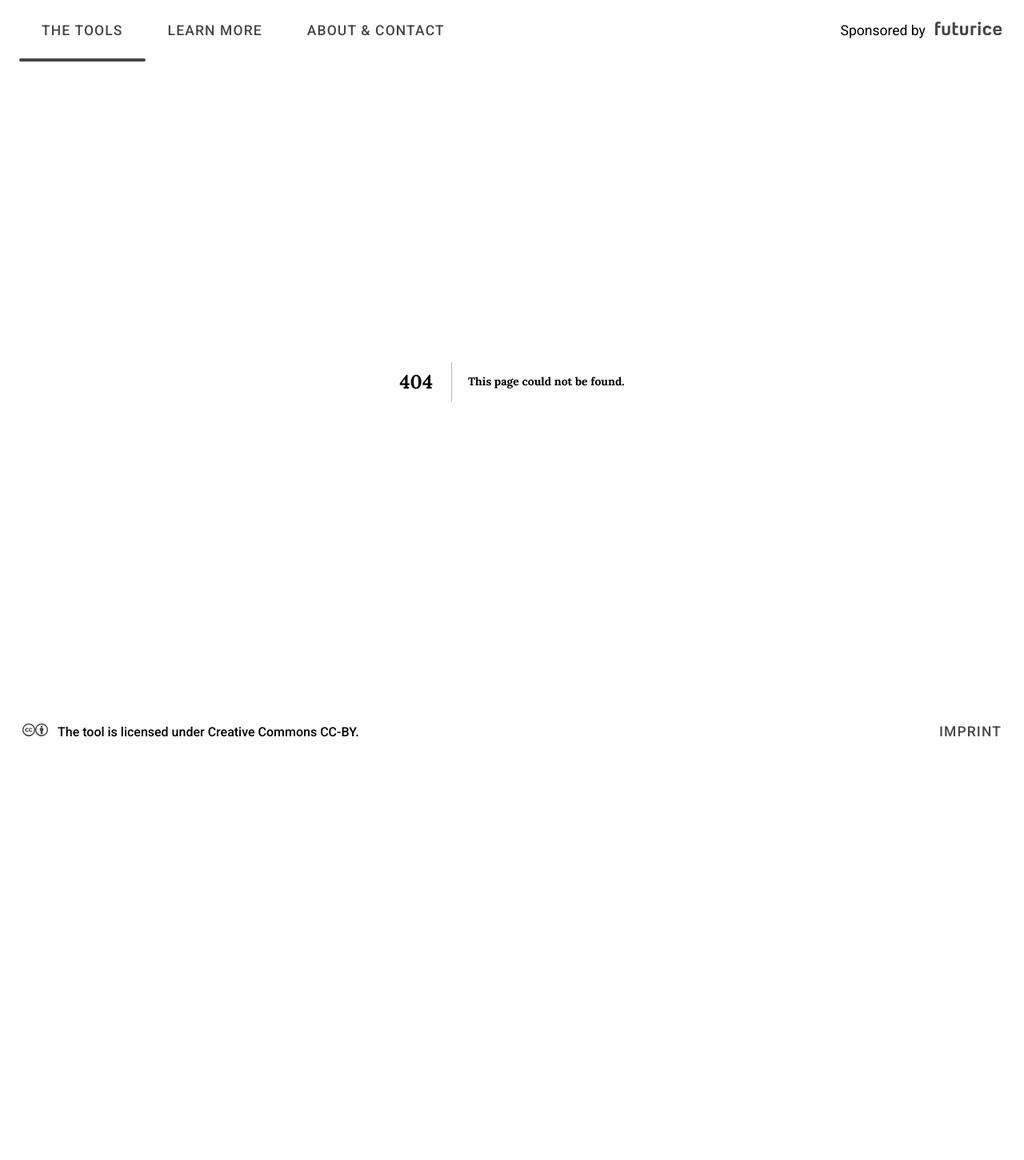
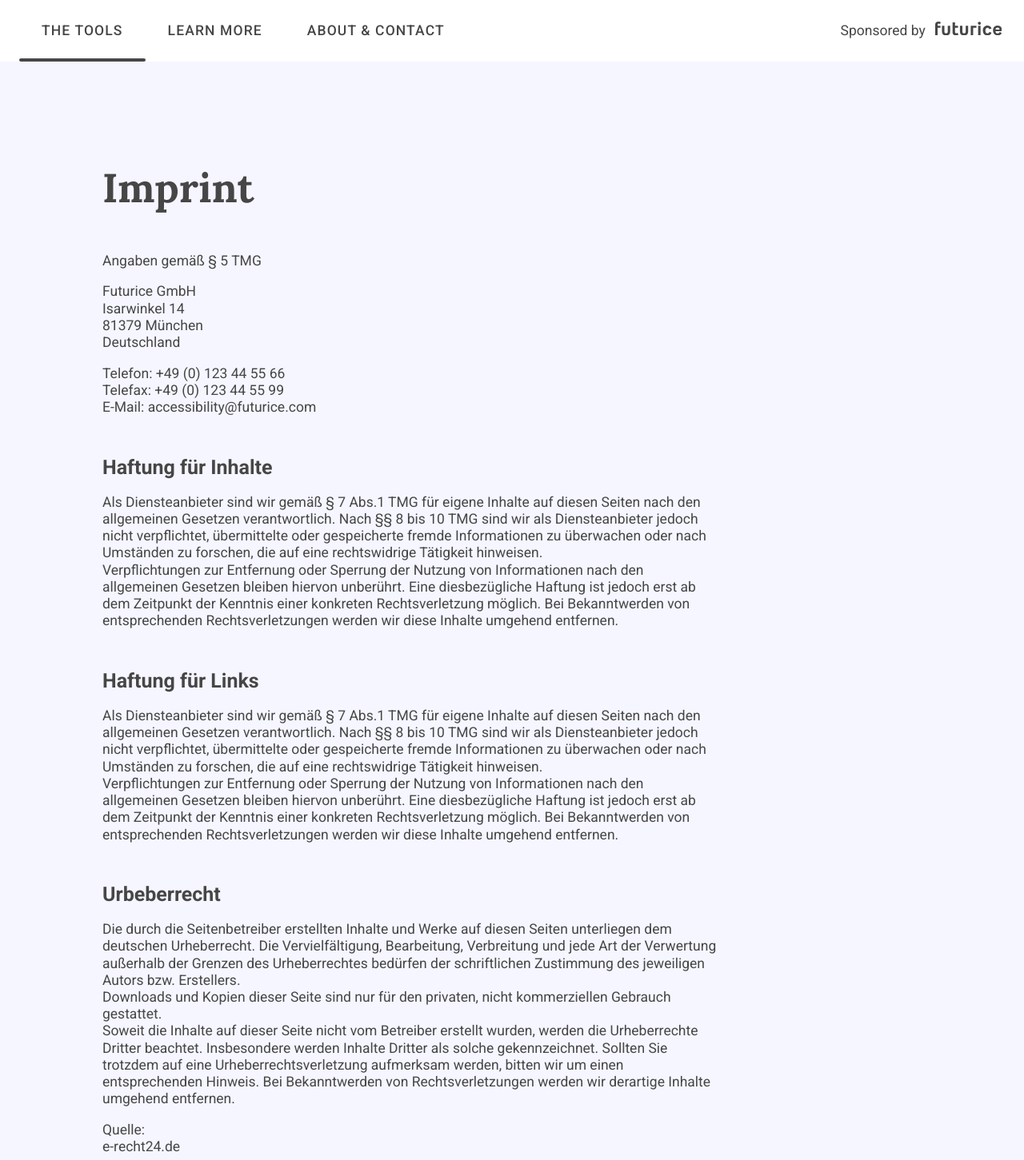
Before and after one commit to accessibility-tools/website, a Next.js app: page /imprint in a window 1280 px wide. Before the commit this address had no page. Shown: the top 1451 px of the page at 80% size. Before the commit the page ends 954 px from the top, so only its background shows below. Built offline with nearby package versions, Linux system fonts and the light colour scheme.

Commit message:
add imprint page and footer link

```diff
--- a/src/components/footer/Footer.jsx
+++ b/src/components/footer/Footer.jsx
@@ -1,8 +1,9 @@
 import React from "react";
+import Link from "next/link";
 import styled from "styled-components";
 import { spacing } from "../../shared/style";
 import Icon from "../icon/Icon";
-import Link from "../links/Link";
+import StyledLink from "../links/Link";
 
 const StyledFooter = styled.footer`
   display: flex;
@@ -21,7 +22,7 @@ const LicenseWrapper = styled.div`
   }
 `;
 
-const LicenseLink = styled(Link)`
+const LicenseLink = styled(StyledLink)`
   display: inline-flex;
   align-items: center;
   & > :first-child {
@@ -57,8 +58,8 @@ const Footer = () => {
         <FullText>The tool is licensed under Creative Commons CC-BY.</FullText>
         <ShortText>CC-BY.</ShortText>
       </LicenseWrapper>
-      <Link isSecondary={true} href="/">
-        imprint
+      <Link href="/imprint">
+        <StyledLink isSecondary={true}>imprint</StyledLink>
       </Link>
     </StyledFooter>
   );
--- /dev/null
+++ b/src/pages/imprint.jsx
@@ -0,0 +1,109 @@
+import React from "react";
+import styled from "styled-components";
+import { color } from "../shared/style";
+import Stack from "../components/layout-components/Stack";
+
+const PageContainer = styled(Stack)`
+  background-color: ${color.extraLightPurple};
+  padding: 8rem 8rem;
+
+  p {
+    max-width: 48rem;
+  }
+
+  @media (max-width: 48rem) {
+    padding: 8rem 3rem;
+
+    & > * {
+      text-align: left;
+    }
+  }
+`;
+
+const ImprintPage = () => (
+  <PageContainer>
+    <h1>Imprint</h1>
+    <div>
+      <p>Angaben gemäß § 5 TMG</p>
+      <p>
+        Futurice GmbH
+        <br />
+        Isarwinkel 14
+        <br />
+        81379 München
+        <br />
+        Deutschland
+      </p>
+      <p>
+        Telefon: +49 (0) 123 44 55 66
+        <br />
+        Telefax: +49 (0) 123 44 55 99
+        <br />
+        E-Mail: accessibility@futurice.com
+      </p>
+    </div>
+    <div>
+      <h3>Haftung für Inhalte</h3>
+      <p>
+        Als Diensteanbieter sind wir gemäß § 7 Abs.1 TMG für eigene Inhalte auf
+        diesen Seiten nach den allgemeinen Gesetzen verantwortlich. Nach §§ 8
+        bis 10 TMG sind wir als Diensteanbieter jedoch nicht verpflichtet,
+        übermittelte oder gespeicherte fremde Informationen zu überwachen oder
+        nach Umständen zu forschen, die auf eine rechtswidrige Tätigkeit
+        hinweisen.
+        <br />
+        Verpflichtungen zur Entfernung oder Sperrung der Nutzung von
+        Informationen nach den allgemeinen Gesetzen bleiben hiervon unberührt.
+        Eine diesbezügliche Haftung ist jedoch erst ab dem Zeitpunkt der
+        Kenntnis einer konkreten Rechtsverletzung möglich. Bei Bekanntwerden von
+        entsprechenden Rechtsverletzungen werden wir diese Inhalte umgehend
+        entfernen.
+      </p>
+    </div>
+    <div>
+      <h3>Haftung für Links</h3>
+      <p>
+        Als Diensteanbieter sind wir gemäß § 7 Abs.1 TMG für eigene Inhalte auf
+        diesen Seiten nach den allgemeinen Gesetzen verantwortlich. Nach §§ 8
+        bis 10 TMG sind wir als Diensteanbieter jedoch nicht verpflichtet,
+        übermittelte oder gespeicherte fremde Informationen zu überwachen oder
+        nach Umständen zu forschen, die auf eine rechtswidrige Tätigkeit
+        hinweisen.
+        <br />
+        Verpflichtungen zur Entfernung oder Sperrung der Nutzung von
+        Informationen nach den allgemeinen Gesetzen bleiben hiervon unberührt.
+        Eine diesbezügliche Haftung ist jedoch erst ab dem Zeitpunkt der
+        Kenntnis einer konkreten Rechtsverletzung möglich. Bei Bekanntwerden von
+        entsprechenden Rechtsverletzungen werden wir diese Inhalte umgehend
+        entfernen.
+      </p>
+    </div>
+    <div>
+      <h3>Urbeberrecht</h3>
+      <p>
+        Die durch die Seitenbetreiber erstellten Inhalte und Werke auf diesen
+        Seiten unterliegen dem deutschen Urheberrecht. Die Vervielfältigung,
+        Bearbeitung, Verbreitung und jede Art der Verwertung außerhalb der
+        Grenzen des Urheberrechtes bedürfen der schriftlichen Zustimmung des
+        jeweiligen Autors bzw. Erstellers.
+        <br />
+        Downloads und Kopien dieser Seite sind nur für den privaten, nicht
+        kommerziellen Gebrauch gestattet.
+        <br />
+        Soweit die Inhalte auf dieser Seite nicht vom Betreiber erstellt wurden,
+        werden die Urheberrechte Dritter beachtet. Insbesondere werden Inhalte
+        Dritter als solche gekennzeichnet. Sollten Sie trotzdem auf eine
+        Urheberrechtsverletzung aufmerksam werden, bitten wir um einen
+        entsprechenden Hinweis. Bei Bekanntwerden von Rechtsverletzungen werden
+        wir derartige Inhalte umgehend entfernen.
+      </p>
+      <p>
+        Quelle:
+        <br />
+        e-recht24.de
+      </p>
+    </div>
+  </PageContainer>
+);
+
+export default ImprintPage;
```
